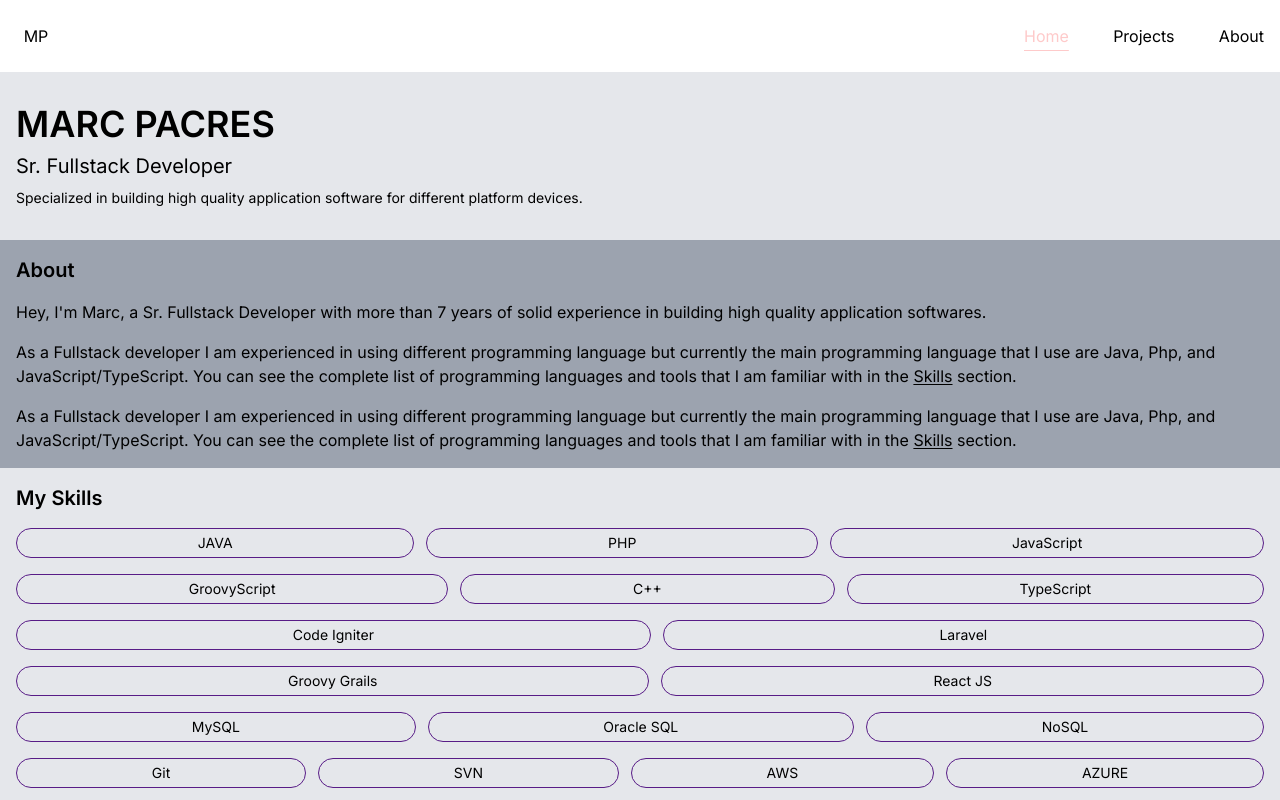
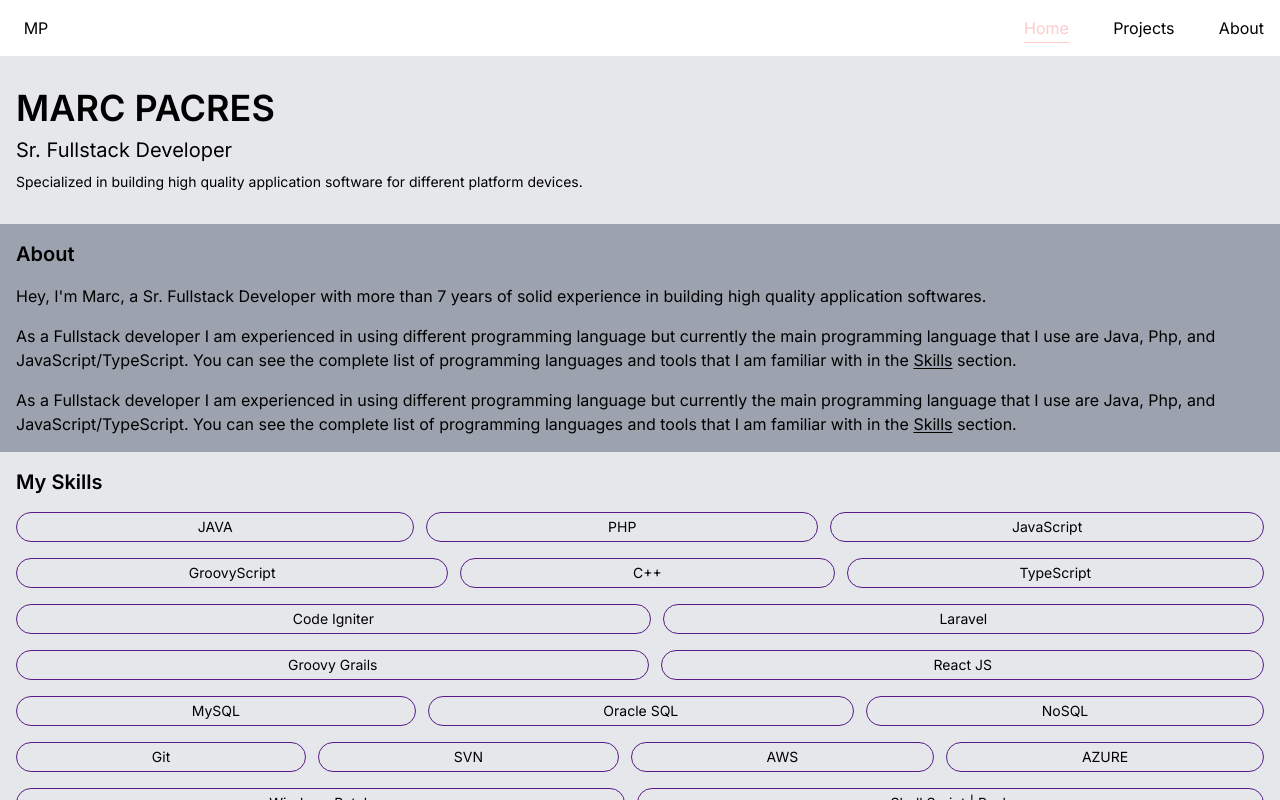
Before and after one commit to MPacres/marc-profile, a Next.js app: page / in a window 1280 px wide. Built offline with nearby package versions, Linux system fonts and the light colour scheme.

Commit message:
adjusted the padding in the nav bar

```diff
--- a/components/Header.jsx
+++ b/components/Header.jsx
@@ -10,7 +10,7 @@ const Header = () => {
     // <header className='custom-gradient'>
 
 
-    <div  className="bg-white sticky top-0 z-[20] mx-auto flex w-full items-center justify-between p-4 flex-wrap  md:bg-white ">
+    <div  className="bg-white sticky top-0 z-[20] mx-auto flex w-full items-center justify-between px-4 py-2 flex-wrap md:container md:bg-white ">
     <Logo/>
     <Nav/>
 
```
